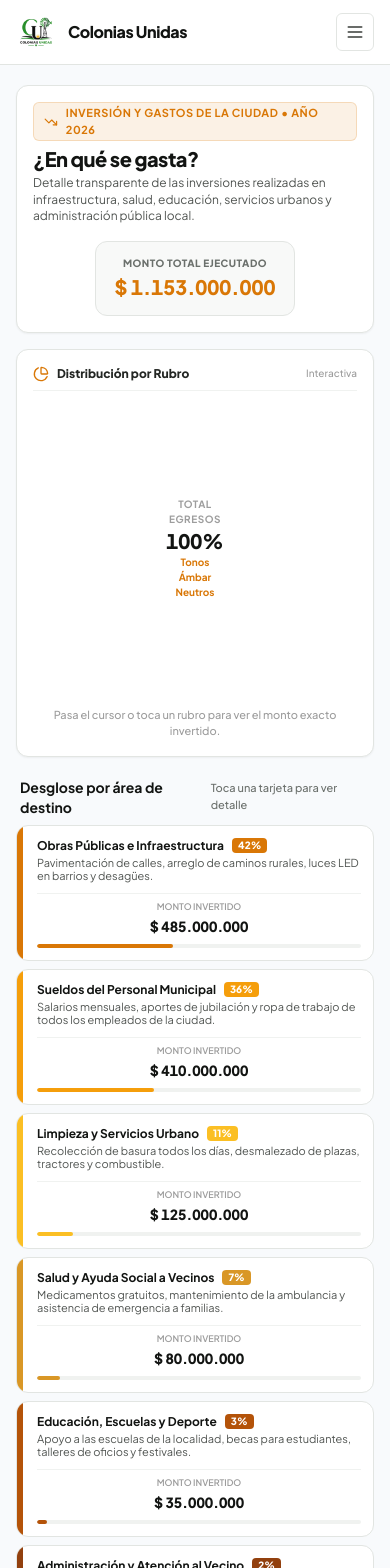
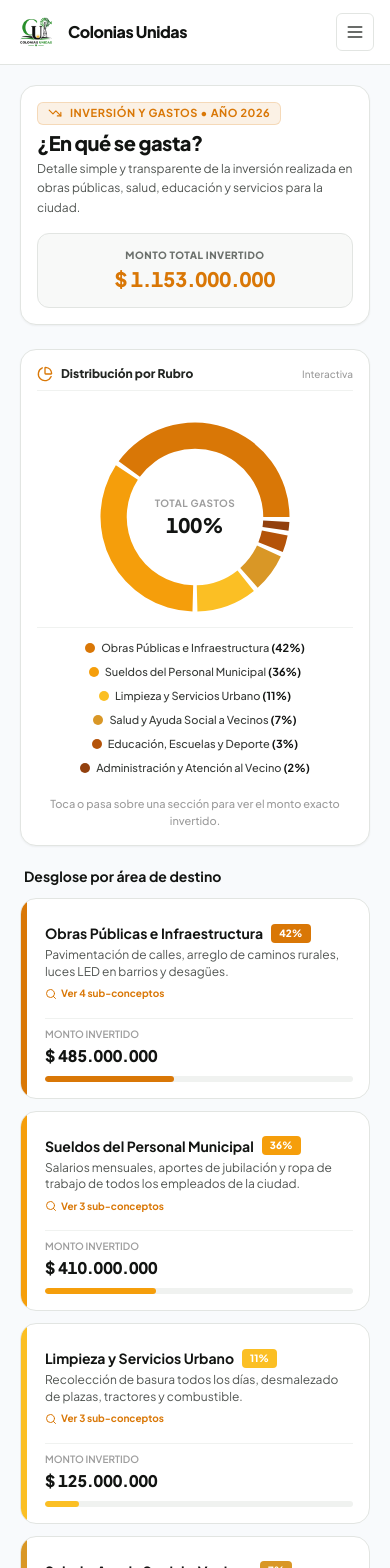
Before and after one commit to ulicseg/ColoniasUnidas, a React (Vite) app: page /egresos in a window 390 px wide. Shown: the top 1568 px of the page. Built offline with nearby package versions, Linux system fonts and the light colour scheme.

Commit message:
Rediseñar gráficos tipo torta responsivos y optimizar adaptabilidad móvil en todo el portal

```diff
--- a/src/components/charts/ExpenseChart.tsx
+++ b/src/components/charts/ExpenseChart.tsx
@@ -14,10 +14,10 @@ export const ExpenseChart: React.FC = () => {
     if (active && payload && payload.length) {
       const data = payload[0].payload;
       return (
-        <div className="bg-[#0c0e0c] text-white p-3.5 rounded-lg shadow-lg border border-neutral-800 text-xs z-50">
+        <div className="bg-neutral-900 text-white p-3 rounded-xl shadow-xl border border-neutral-800 text-xs z-50">
           <p className="font-bold text-xs text-brand-amber mb-1">{data.name}</p>
-          <p className="font-extrabold text-sm tabular-nums">{formatCurrency(data.value)}</p>
-          <p className="text-neutral-400 mt-1 font-medium text-[11px]">{data.porcentaje}% del total gastado</p>
+          <p className="font-black text-sm tabular-nums">{formatCurrency(data.value)}</p>
+          <p className="text-neutral-400 mt-0.5 font-medium text-[11px]">{data.porcentaje}% del total gastado</p>
         </div>
       );
     }
@@ -25,32 +25,49 @@ export const ExpenseChart: React.FC = () => {
   };
 
   return (
-    <div className="w-full h-[300px] sm:h-[340px] relative flex items-center justify-center">
+    <div className="w-full flex flex-col items-center">
+      {/* Contenedor Gráfico Donut Responsivo */}
+      <div className="w-full h-[220px] sm:h-[260px] relative flex items-center justify-center">
         <ResponsiveContainer width="100%" height="100%">
           <PieChart>
             <Pie
               data={chartData}
               cx="50%"
               cy="50%"
-            innerRadius={75}
-            outerRadius={115}
+              innerRadius="65%"
+              outerRadius="90%"
               paddingAngle={3}
               dataKey="value"
               stroke="none"
             >
               {chartData.map((entry, index) => (
-              <Cell key={`cell-${index}`} fill={entry.color} className="hover:opacity-80 transition-opacity" />
+                <Cell key={`cell-${index}`} fill={entry.color} className="hover:opacity-85 transition-opacity" />
               ))}
             </Pie>
             <Tooltip content={<CustomTooltip />} />
           </PieChart>
         </ResponsiveContainer>
 
-      {/* Texto Central en la Donut */}
+        {/* Texto Central Sencillo y Claro */}
         <div className="absolute inset-0 flex flex-col items-center justify-center pointer-events-none text-center">
-        <span className="text-[10px] font-bold uppercase tracking-wider text-neutral-400">Total Egresos</span>
+          <span className="text-[10px] font-bold uppercase tracking-wider text-neutral-400">Total Gastos</span>
           <span className="text-xl sm:text-2xl font-black text-neutral-900 tabular-nums">100%</span>
-        <span className="text-[10px] text-brand-amber font-bold">Tonos Ámbar Neutros</span>
+        </div>
+      </div>
+
+      {/* Leyenda Simple y Responsiva */}
+      <div className="w-full pt-3 border-t border-neutral-100 flex flex-wrap justify-center gap-x-3.5 gap-y-2 text-xs">
+        {chartData.map((item, idx) => (
+          <div key={idx} className="flex items-center gap-1.5 shrink-0">
+            <span
+              className="w-2.5 h-2.5 rounded-full shrink-0"
+              style={{ backgroundColor: item.color }}
+            />
+            <span className="font-medium text-neutral-700 text-[11px] sm:text-xs">
+              {item.name} <strong className="text-neutral-900">({item.porcentaje}%)</strong>
+            </span>
+          </div>
+        ))}
       </div>
     </div>
   );
--- a/src/components/charts/IncomeChart.tsx
+++ b/src/components/charts/IncomeChart.tsx
@@ -14,10 +14,10 @@ export const IncomeChart: React.FC = () => {
     if (active && payload && payload.length) {
       const data = payload[0].payload;
       return (
-        <div className="bg-[#0c0e0c] text-white p-3.5 rounded-lg shadow-lg border border-neutral-800 text-xs z-50">
+        <div className="bg-neutral-900 text-white p-3 rounded-xl shadow-xl border border-neutral-800 text-xs z-50">
           <p className="font-bold text-xs text-brand-green mb-1">{data.name}</p>
-          <p className="font-extrabold text-sm tabular-nums">{formatCurrency(data.value)}</p>
-          <p className="text-neutral-400 mt-1 font-medium text-[11px]">{data.porcentaje}% del total de ingresos</p>
+          <p className="font-black text-sm tabular-nums">{formatCurrency(data.value)}</p>
+          <p className="text-neutral-400 mt-0.5 font-medium text-[11px]">{data.porcentaje}% del total de ingresos</p>
         </div>
       );
     }
@@ -25,32 +25,49 @@ export const IncomeChart: React.FC = () => {
   };
 
   return (
-    <div className="w-full h-[300px] sm:h-[340px] relative flex items-center justify-center">
+    <div className="w-full flex flex-col items-center">
+      {/* Contenedor Gráfico Donut Responsivo */}
+      <div className="w-full h-[220px] sm:h-[260px] relative flex items-center justify-center">
         <ResponsiveContainer width="100%" height="100%">
           <PieChart>
             <Pie
               data={chartData}
               cx="50%"
               cy="50%"
-            innerRadius={75}
-            outerRadius={115}
+              innerRadius="65%"
+              outerRadius="90%"
               paddingAngle={3}
               dataKey="value"
               stroke="none"
             >
               {chartData.map((entry, index) => (
-              <Cell key={`cell-${index}`} fill={entry.color} className="hover:opacity-80 transition-opacity" />
+                <Cell key={`cell-${index}`} fill={entry.color} className="hover:opacity-85 transition-opacity" />
               ))}
             </Pie>
             <Tooltip content={<CustomTooltip />} />
           </PieChart>
         </ResponsiveContainer>
 
-      {/* Texto Central en la Donut */}
+        {/* Texto Central Sencillo y Claro */}
         <div className="absolute inset-0 flex flex-col items-center justify-center pointer-events-none text-center">
           <span className="text-[10px] font-bold uppercase tracking-wider text-neutral-400">Total Ingresos</span>
           <span className="text-xl sm:text-2xl font-black text-neutral-900 tabular-nums">100%</span>
-        <span className="text-[10px] text-brand-green font-bold">Verde Institucional</span>
+        </div>
+      </div>
+
+      {/* Leyenda Simple y Responsiva */}
+      <div className="w-full pt-3 border-t border-neutral-100 flex flex-wrap justify-center gap-x-4 gap-y-2 text-xs">
+        {chartData.map((item, idx) => (
+          <div key={idx} className="flex items-center gap-1.5 shrink-0">
+            <span
+              className="w-2.5 h-2.5 rounded-full shrink-0"
+              style={{ backgroundColor: item.color }}
+            />
+            <span className="font-medium text-neutral-700 text-[11px] sm:text-xs">
+              {item.name} <strong className="text-neutral-900">({item.porcentaje}%)</strong>
+            </span>
+          </div>
+        ))}
       </div>
     </div>
   );
--- a/src/pages/Egresos.tsx
+++ b/src/pages/Egresos.tsx
@@ -1,5 +1,5 @@
 import React, { useState } from 'react';
-import { TrendingDown, PieChart as PieChartIcon } from 'lucide-react';
+import { TrendingDown, PieChart as PieChartIcon, Search } from 'lucide-react';
 import { egresos, totalEgresos, formatCurrency, periodoActual, FinancialItem } from '../data/mockData';
 import { ExpenseChart } from '../components/charts/ExpenseChart';
 import { CategoryDetailModal } from '../components/ui/CategoryDetailModal';
@@ -14,13 +14,13 @@ export const Egresos: React.FC = () => {
   };
 
   return (
-    <div className="space-y-4 sm:space-y-5 py-1 animate-in fade-in duration-300">
+    <div className="space-y-6 sm:space-y-8 py-1 animate-in fade-in duration-300 max-w-6xl mx-auto px-1 sm:px-0">
 
-      {/* Header de Sección */}
-      <div className="bg-white rounded-xl p-4 sm:p-5 border border-neutral-200 shadow-sm">
+      {/* Header de Sección Responsivo */}
+      <div className="bg-white rounded-2xl p-4 sm:p-6 border border-neutral-200 shadow-sm">
         <div className="flex flex-col sm:flex-row sm:items-center justify-between gap-4">
           <div className="flex items-center gap-3.5">
-            <div className="bg-neutral-50 p-2 rounded-xl border border-neutral-200 shadow-xs shrink-0 hidden sm:block">
+            <div className="bg-neutral-50 p-2.5 rounded-2xl border border-neutral-200 shadow-xs shrink-0 hidden sm:block">
               <img
                 src="/assets/logo-cu.png"
                 alt="Emblema Colonias Unidas"
@@ -30,21 +30,21 @@ export const Egresos: React.FC = () => {
             <div>
               <div className="inline-flex items-center gap-2 text-brand-amber bg-brand-amber/10 border border-brand-amber/20 px-2.5 py-0.5 rounded-md text-[11px] font-bold uppercase tracking-wider mb-1">
                 <TrendingDown className="w-3.5 h-3.5" />
-                <span>Inversión y Gastos de la Ciudad • {periodoActual}</span>
+                <span>Inversión y Gastos • {periodoActual}</span>
               </div>
-              <h1 className="text-xl sm:text-2xl font-black text-neutral-900 tracking-tight">
+              <h1 className="text-xl sm:text-2xl lg:text-3xl font-black text-neutral-900 tracking-tight">
                 ¿En qué se gasta?
               </h1>
-              <p className="text-xs sm:text-sm text-neutral-600 max-w-2xl leading-snug mt-0.5">
-                Detalle transparente de las inversiones realizadas en infraestructura, salud, educación, servicios urbanos y administración pública local.
+              <p className="text-xs sm:text-sm text-neutral-600 max-w-2xl leading-relaxed mt-0.5">
+                Detalle simple y transparente de la inversión realizada en obras públicas, salud, educación y servicios para la ciudad.
               </p>
             </div>
           </div>
 
           {/* Monto Total Ejecutado */}
-          <div className="bg-neutral-50 border border-neutral-200 rounded-xl p-3.5 text-center shrink-0 min-w-[200px] self-center sm:self-auto">
+          <div className="bg-neutral-50 border border-neutral-200 rounded-xl p-3.5 text-center shrink-0 min-w-full sm:min-w-[210px] self-center sm:self-auto">
             <span className="text-[10px] font-extrabold text-neutral-500 uppercase tracking-wider block text-center">
-              Monto Total Ejecutado
+              Monto Total Invertido
             </span>
             <span className="text-xl sm:text-2xl font-black text-brand-amber block mt-0.5 tabular-nums text-center">
               {formatCurrency(totalEgresos)}
@@ -56,9 +56,9 @@ export const Egresos: React.FC = () => {
       {/* Grid Principal: Gráfico + Desglose de Tarjetas */}
       <div className="grid grid-cols-1 lg:grid-cols-12 gap-5 items-start">
 
-        {/* Gráfico Donut */}
-        <div className="lg:col-span-5 bg-white rounded-xl p-4 border border-neutral-200 shadow-sm flex flex-col items-center justify-between min-h-[310px]">
-          <div className="w-full flex items-center justify-between border-b border-neutral-100 pb-2 mb-1">
+        {/* Gráfico Donut Responsivo */}
+        <div className="lg:col-span-5 bg-white rounded-2xl p-4 sm:p-5 border border-neutral-200 shadow-sm flex flex-col items-center justify-between space-y-3">
+          <div className="w-full flex items-center justify-between border-b border-neutral-100 pb-2">
             <h2 className="font-extrabold text-neutral-800 text-xs sm:text-sm flex items-center gap-2">
               <PieChartIcon className="w-4 h-4 text-brand-amber" />
               <span>Distribución por Rubro</span>
@@ -66,22 +66,22 @@ export const Egresos: React.FC = () => {
             <span className="text-[10px] text-neutral-400 font-medium">Interactiva</span>
           </div>
 
-          <div className="my-auto py-1">
+          <div className="w-full py-1">
             <ExpenseChart />
           </div>
 
           <p className="text-[11px] text-neutral-400 text-center font-medium pt-1">
-            Pasa el cursor o toca un rubro para ver el monto exacto invertido.
+            Toca o pasa sobre una sección para ver el monto exacto invertido.
           </p>
         </div>
 
         {/* Lista / Cards de Categorías Interactivas */}
-        <div className="lg:col-span-7 space-y-2">
+        <div className="lg:col-span-7 space-y-3">
           <div className="flex items-center justify-between px-1">
             <h2 className="font-bold text-neutral-900 text-sm sm:text-base">
               Desglose por área de destino
             </h2>
-            <span className="text-[11px] font-medium text-neutral-500">
+            <span className="text-[11px] font-medium text-neutral-500 hidden sm:inline">
               Toca una tarjeta para ver detalle
             </span>
           </div>
@@ -90,7 +90,7 @@ export const Egresos: React.FC = () => {
             <div
               key={item.id}
               onClick={() => handleOpenModal(item)}
-              className="bg-white rounded-xl p-3 border border-neutral-200 shadow-xs hover:border-brand-amber hover:shadow-md transition-all cursor-pointer relative overflow-hidden group select-none"
+              className="bg-white rounded-2xl p-4 border border-neutral-200 shadow-xs hover:border-brand-amber hover:shadow-md transition-all cursor-pointer relative overflow-hidden group select-none space-y-2"
             >
               {/* Barra lateral de color identificador */}
               <div
@@ -98,38 +98,43 @@ export const Egresos: React.FC = () => {
                 style={{ backgroundColor: item.color || '#d97706' }}
               />
 
-              <div className="flex flex-col sm:flex-row sm:items-center justify-between gap-2.5 pl-2">
-                <div className="space-y-0.5 flex-1">
-                  <div className="flex items-center gap-2">
-                    <h3 className="font-bold text-xs sm:text-sm text-neutral-900 group-hover:text-brand-amber transition-colors">
+              <div className="flex flex-col sm:flex-row sm:items-center justify-between gap-3 pl-2">
+                <div className="space-y-1 flex-1">
+                  <div className="flex items-center gap-2 flex-wrap">
+                    <h3 className="font-bold text-sm sm:text-base text-neutral-900 group-hover:text-brand-amber transition-colors">
                       {item.nombre}
                     </h3>
                     <span
-                      className="text-[10px] font-extrabold px-1.5 py-0.2 rounded text-white"
+                      className="text-[10px] font-extrabold px-2 py-0.5 rounded text-white shrink-0"
                       style={{ backgroundColor: item.color || '#d97706' }}
                     >
                       {item.porcentaje}%
                     </span>
                   </div>
-                  <p className="text-[11px] text-neutral-600 leading-tight font-normal">
+                  <p className="text-xs text-neutral-600 leading-snug font-normal">
                     {item.descripcion}
                   </p>
+
+                  <span className="inline-flex items-center gap-1 text-[10px] font-bold text-brand-amber pt-0.5 group-hover:underline">
+                    <Search className="w-3 h-3" />
+                    <span>Ver {item.detalles.length} sub-conceptos</span>
+                  </span>
                 </div>
 
                 {/* Monto Invertido */}
-                <div className="text-center shrink-0 border-t sm:border-t-0 sm:border-l border-neutral-100 pt-1.5 sm:pt-0 sm:pl-3.5 self-center sm:self-auto w-full sm:w-auto">
-                  <span className="text-[9px] text-neutral-400 font-semibold block uppercase text-center">
+                <div className="text-left sm:text-center shrink-0 border-t sm:border-t-0 sm:border-l border-neutral-100 pt-2 sm:pt-0 sm:pl-4 w-full sm:w-auto">
+                  <span className="text-[10px] text-neutral-400 font-semibold block uppercase">
                     Monto Invertido
                   </span>
-                  <span className="text-sm sm:text-base font-black text-neutral-900 tabular-nums block text-center mt-0.5">
+                  <span className="text-base sm:text-lg font-black text-neutral-900 tabular-nums block mt-0.5">
                     {formatCurrency(item.monto)}
                   </span>
                 </div>
               </div>
 
               {/* Progress bar visual */}
-              <div className="mt-2 pl-2">
-                <div className="w-full bg-neutral-100 rounded-full h-1 overflow-hidden">
+              <div className="mt-2.5 pl-2">
+                <div className="w-full bg-neutral-100 rounded-full h-1.5 overflow-hidden">
                   <div
                     className="h-full rounded-full transition-all duration-500"
                     style={{
--- a/src/pages/Ingresos.tsx
+++ b/src/pages/Ingresos.tsx
@@ -15,13 +15,13 @@ export const Ingresos: React.FC = () => {
   };
 
   return (
-    <div className="space-y-6 sm:space-y-8 py-1 animate-in fade-in duration-300">
+    <div className="space-y-6 sm:space-y-8 py-1 animate-in fade-in duration-300 max-w-6xl mx-auto px-1 sm:px-0">
 
-      {/* Header de Sección */}
-      <div className="bg-white rounded-xl p-4 sm:p-5 border border-neutral-200 shadow-sm">
+      {/* Header de Sección Responsivo */}
+      <div className="bg-white rounded-2xl p-4 sm:p-6 border border-neutral-200 shadow-sm">
         <div className="flex flex-col sm:flex-row sm:items-center justify-between gap-4">
           <div className="flex items-center gap-3.5">
-            <div className="bg-neutral-50 p-2 rounded-xl border border-neutral-200 shadow-xs shrink-0 hidden sm:block">
+            <div className="bg-neutral-50 p-2.5 rounded-2xl border border-neutral-200 shadow-xs shrink-0 hidden sm:block">
               <img
                 src="/assets/logo-cu.png"
                 alt="Emblema Colonias Unidas"
@@ -33,17 +33,17 @@ export const Ingresos: React.FC = () => {
                 <TrendingUp className="w-3.5 h-3.5" />
                 <span>Orígenes Presupuestarios • {periodoActual}</span>
               </div>
-              <h1 className="text-xl sm:text-2xl font-black text-neutral-900 tracking-tight">
+              <h1 className="text-xl sm:text-2xl lg:text-3xl font-black text-neutral-900 tracking-tight">
                 ¿De dónde viene la plata?
               </h1>
-              <p className="text-xs sm:text-sm text-neutral-600 max-w-2xl leading-snug mt-0.5">
+              <p className="text-xs sm:text-sm text-neutral-600 max-w-2xl leading-relaxed mt-0.5">
                 Explicación simple de los recursos que ingresan a Colonias Unidas desde la Provincia y el aporte de los vecinos.
               </p>
             </div>
           </div>
 
           {/* Monto Total de Ingresos */}
-          <div className="bg-neutral-50 border border-neutral-200 rounded-xl p-3.5 text-center shrink-0 min-w-[210px] self-center sm:self-auto">
+          <div className="bg-neutral-50 border border-neutral-200 rounded-xl p-3.5 text-center shrink-0 min-w-full sm:min-w-[210px] self-center sm:self-auto">
             <span className="text-[10px] font-extrabold text-neutral-500 uppercase tracking-wider block text-center">
               Monto Total de Ingresos 2026
             </span>
@@ -57,9 +57,9 @@ export const Ingresos: React.FC = () => {
       {/* Grid Principal: Gráfico + Desglose de Tarjetas */}
       <div className="grid grid-cols-1 lg:grid-cols-12 gap-5 items-start">
 
-        {/* Gráfico Donut */}
-        <div className="lg:col-span-5 bg-white rounded-xl p-4 border border-neutral-200 shadow-sm flex flex-col items-center justify-between min-h-[320px]">
-          <div className="w-full flex items-center justify-between border-b border-neutral-100 pb-2 mb-1">
+        {/* Gráfico Donut Responsivo */}
+        <div className="lg:col-span-5 bg-white rounded-2xl p-4 sm:p-5 border border-neutral-200 shadow-sm flex flex-col items-center justify-between space-y-3">
+          <div className="w-full flex items-center justify-between border-b border-neutral-100 pb-2">
             <h2 className="font-extrabold text-neutral-800 text-xs sm:text-sm flex items-center gap-2">
               <PieChartIcon className="w-4 h-4 text-brand-green" />
               <span>Distribución Porcentual</span>
@@ -67,22 +67,22 @@ export const Ingresos: React.FC = () => {
             <span className="text-[10px] text-neutral-400 font-medium">Interactiva</span>
           </div>
 
-          <div className="my-auto py-1 w-full">
+          <div className="w-full py-1">
             <IncomeChart />
           </div>
 
           <p className="text-[11px] text-neutral-400 text-center font-medium pt-1">
-            Pasa el cursor o toca una sección para ver el monto exacto.
+            Toca o pasa sobre una sección para ver el monto exacto.
           </p>
         </div>
 
         {/* Lista / Cards de Categorías Interactivas */}
-        <div className="lg:col-span-7 space-y-2.5">
+        <div className="lg:col-span-7 space-y-3">
           <div className="flex items-center justify-between px-1">
             <h2 className="font-bold text-neutral-900 text-sm sm:text-base">
               Desglose por fuente de ingreso
             </h2>
-            <span className="text-[11px] font-medium text-neutral-500">
+            <span className="text-[11px] font-medium text-neutral-500 hidden sm:inline">
               Toca una tarjeta para ver detalle
             </span>
           </div>
@@ -91,7 +91,7 @@ export const Ingresos: React.FC = () => {
             <div
               key={item.id}
               onClick={() => handleOpenModal(item)}
-              className="bg-white rounded-xl p-3.5 border border-neutral-200 shadow-xs hover:border-brand-green hover:shadow-md transition-all cursor-pointer relative overflow-hidden group select-none"
+              className="bg-white rounded-2xl p-4 border border-neutral-200 shadow-xs hover:border-brand-green hover:shadow-md transition-all cursor-pointer relative overflow-hidden group select-none space-y-2"
             >
               {/* Barra lateral de color identificador */}
               <div
@@ -100,8 +100,8 @@ export const Ingresos: React.FC = () => {
               />
 
               <div className="flex flex-col sm:flex-row sm:items-center justify-between gap-3 pl-2">
-                <div className="space-y-0.5 flex-1">
-                  <div className="flex items-center gap-2">
+                <div className="space-y-1 flex-1">
+                  <div className="flex items-center gap-2 flex-wrap">
                     <h3 className="font-bold text-sm sm:text-base text-neutral-900 group-hover:text-brand-green transition-colors">
                       {item.nombre}
                     </h3>
@@ -123,11 +123,11 @@ export const Ingresos: React.FC = () => {
                 </div>
 
                 {/* Monto Percibido */}
-                <div className="text-center shrink-0 border-t sm:border-t-0 sm:border-l border-neutral-100 pt-2 sm:pt-0 sm:pl-4 self-center sm:self-auto w-full sm:w-auto">
-                  <span className="text-[10px] text-neutral-400 font-semibold block uppercase text-center">
+                <div className="text-left sm:text-center shrink-0 border-t sm:border-t-0 sm:border-l border-neutral-100 pt-2 sm:pt-0 sm:pl-4 w-full sm:w-auto">
+                  <span className="text-[10px] text-neutral-400 font-semibold block uppercase">
                     Monto Ingresado
                   </span>
-                  <span className="text-base sm:text-lg font-black text-neutral-900 tabular-nums block text-center mt-0.5">
+                  <span className="text-base sm:text-lg font-black text-neutral-900 tabular-nums block mt-0.5">
                     {formatCurrency(item.monto)}
                   </span>
                 </div>
@@ -135,7 +135,7 @@ export const Ingresos: React.FC = () => {
 
               {/* Progress bar visual */}
               <div className="mt-2.5 pl-2">
-                <div className="w-full bg-neutral-100 rounded-full h-1 overflow-hidden">
+                <div className="w-full bg-neutral-100 rounded-full h-1.5 overflow-hidden">
                   <div
                     className="h-full rounded-full transition-all duration-500"
                     style={{
```
Lines whose indentation alone changed are shown as unchanged.
